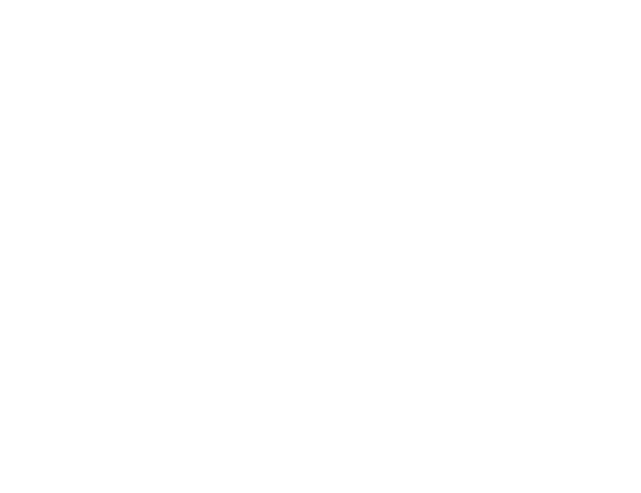
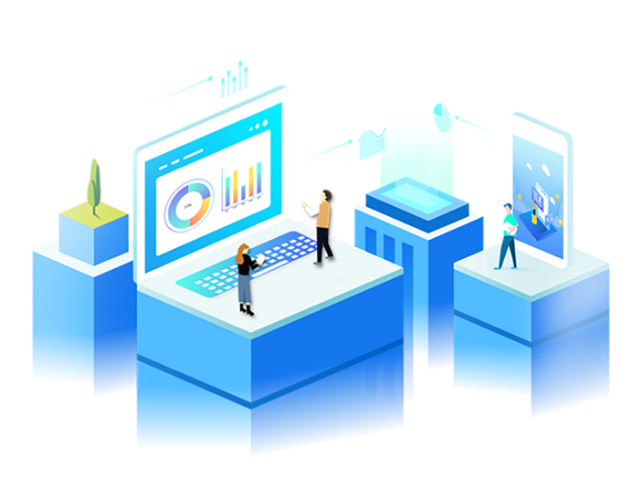
Before and after one commit to jiekoyue/hmmm, a Vue app: page /#/login in a window 1280 px wide. Shown: the part 117-610 px from the top of the page, without its empty margins (603-1244 px from the left). Built offline with nearby package versions, Linux system fonts and the light colour scheme.

Commit message:
创建login.vue组件

```diff
--- a/public/index.html
+++ b/public/index.html
@@ -2,14 +2,21 @@
 <html lang="en">
 <head>
     <meta charset="utf-8">
-    <meta http-equiv="X-UA-Compatible" content="IE=edge">
-    <meta name="viewport" content="width=device-width,initial-scale=1.0">
-    <link rel="icon" href="<%= BASE_URL %>favicon.ico">
+    <meta content="IE=edge" http-equiv="X-UA-Compatible">
+    <meta content="width=device-width,initial-scale=1.0" name="viewport">
+    <link href="<%= BASE_URL %>favicon.ico" rel="icon">
     <title><%= htmlWebpackPlugin.options.title %></title>
+    <style>
+        * {
+            margin: 0;
+            padding: 0;
+        }
+    </style>
 </head>
 <body>
 <noscript>
-      <strong>We're sorry but <%= htmlWebpackPlugin.options.title %> doesn't work properly without JavaScript enabled. Please enable it to continue.</strong>
+    <strong>We're sorry but <%= htmlWebpackPlugin.options.title %> doesn't work properly without JavaScript enabled.
+        Please enable it to continue.</strong>
 </noscript>
 <div id="app"></div>
 <!-- built files will be auto injected -->
--- a/src/App.vue
+++ b/src/App.vue
@@ -1,6 +1,6 @@
 <template>
     <div class="box">
-
+        <router-view></router-view>
     </div>
 </template>
 
@@ -12,4 +12,10 @@
 
 <style>
     @import "./assets/css/base.css";
+
+    .box {
+        width: 100%;
+        height: 100%;
+        background: linear-gradient(225deg, rgba(20, 147, 250, 1), rgba(1, 198, 250, 1));
+    }
 </style>
--- a/src/router/index.js
+++ b/src/router/index.js
@@ -1,8 +1,14 @@
 import Vue from 'vue';
 import vueRouter from 'vue-router';
+import login from '../views/login/index.vue';
 
 Vue.use(vueRouter);
 const router = new vueRouter({
-	routes: []
+	routes: [
+		{
+			path: '/login',
+			component: login
+		}
+	]
 });
 export default router;
--- /dev/null
+++ b/src/views/login/index.vue
@@ -0,0 +1,21 @@
+<template>
+    <div>
+        <img src="../../assets/imgs/login_banner_ele.png" alt="" class="lgban">
+    </div>
+</template>
+
+<script>
+	export default {
+		name: "index",
+	}
+</script>
+
+<style scoped>
+    .lgban {
+        width: 45.21%;
+        position: absolute;
+        top: 22.08%;
+        right: 5.21%;
+
+    }
+</style>
```
Lines whose indentation alone changed are shown as unchanged.
